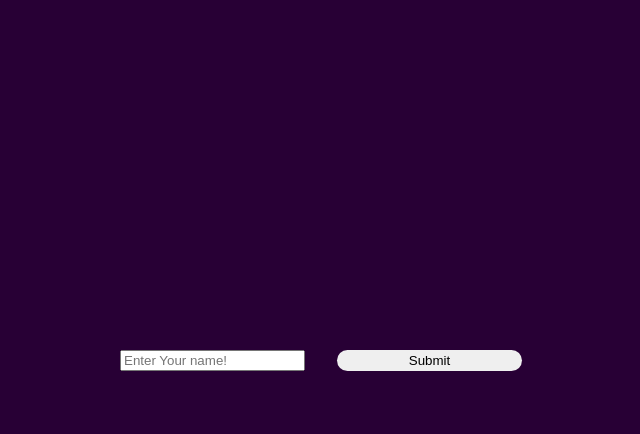
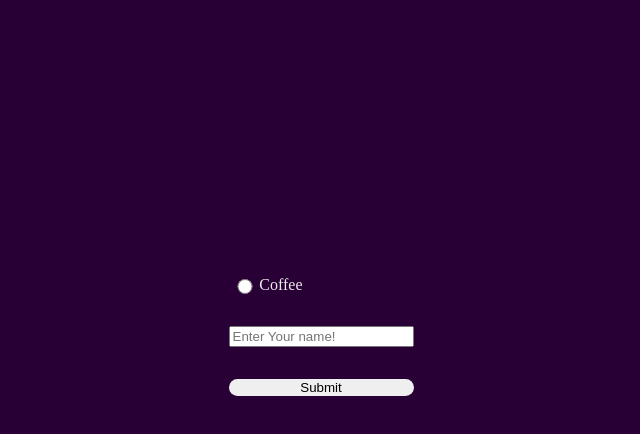
Before and after one commit to AnkePfei2fer/Beverage, a plain HTML site: page index.html in a window 1280 px wide. Shown: the part 262-696 px from the top of the page, without its empty margins (319-959 px from the left). Drawn offline with Linux system fonts and the light colour scheme.

Commit message:
Add radio button with label

```diff
--- a/lib/formComponent.js
+++ b/lib/formComponent.js
@@ -8,6 +8,22 @@ export function createFormComponent(onSubmit) {
     className: "textField",
     placeholder: "Enter Your name!",
   });
+
+  const radio1 = createElement("input", {
+    type: "radio",
+    name: "drink",
+    value: "Coffee",
+  });
+
+  const label1 = createElement("label", {
+    for: "Coffee",
+    textContent: "Coffee",
+  });
+
+  const radioButtons = createElement("div", { className: "radioButtons" }, [
+    radio1,
+    label1,
+  ]);
 
   const submitButton = createElement("button", {
     type: "submit",
@@ -24,7 +40,7 @@ export function createFormComponent(onSubmit) {
         onSubmit(inputField.value);
       },
     },
-    [inputField, submitButton]
+    [radioButtons, inputField, submitButton]
   );
 
   return formComponent;
--- a/style.css
+++ b/style.css
@@ -6,6 +6,7 @@
 
 body {
   background-color: rgb(40, 0, 53);
+  color: rgb(235, 235, 235);
 }
 
 #app {
@@ -14,14 +15,14 @@ body {
   place-items: center;
 }
 
-.title {
-  color: rgb(235, 235, 235);
+.form {
+  display: grid;
+  gap: 2rem;
 }
 
-.form {
+.radioButtons {
   display: grid;
-  grid-template-columns: 1fr 1fr;
-  gap: 2rem;
+  grid-template-columns: 1fr 5fr;
 }
 
 .button {
```
